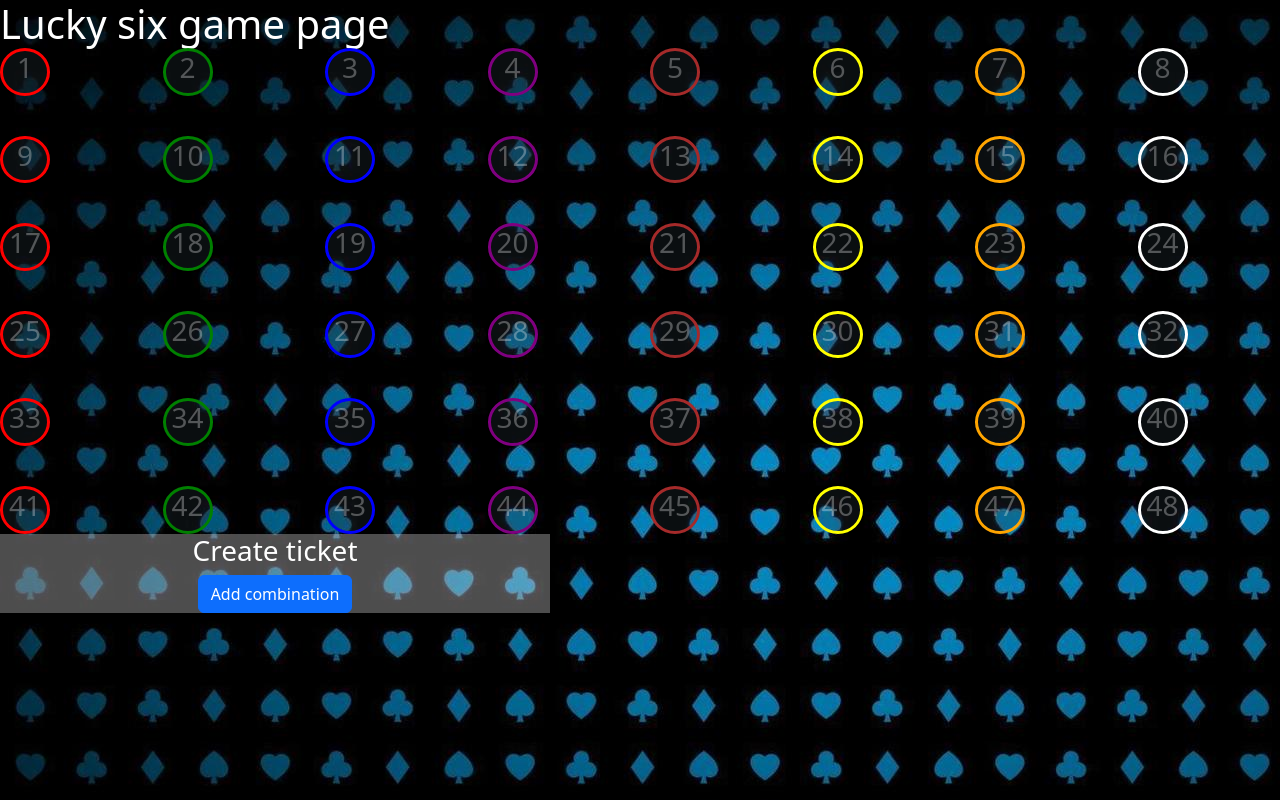
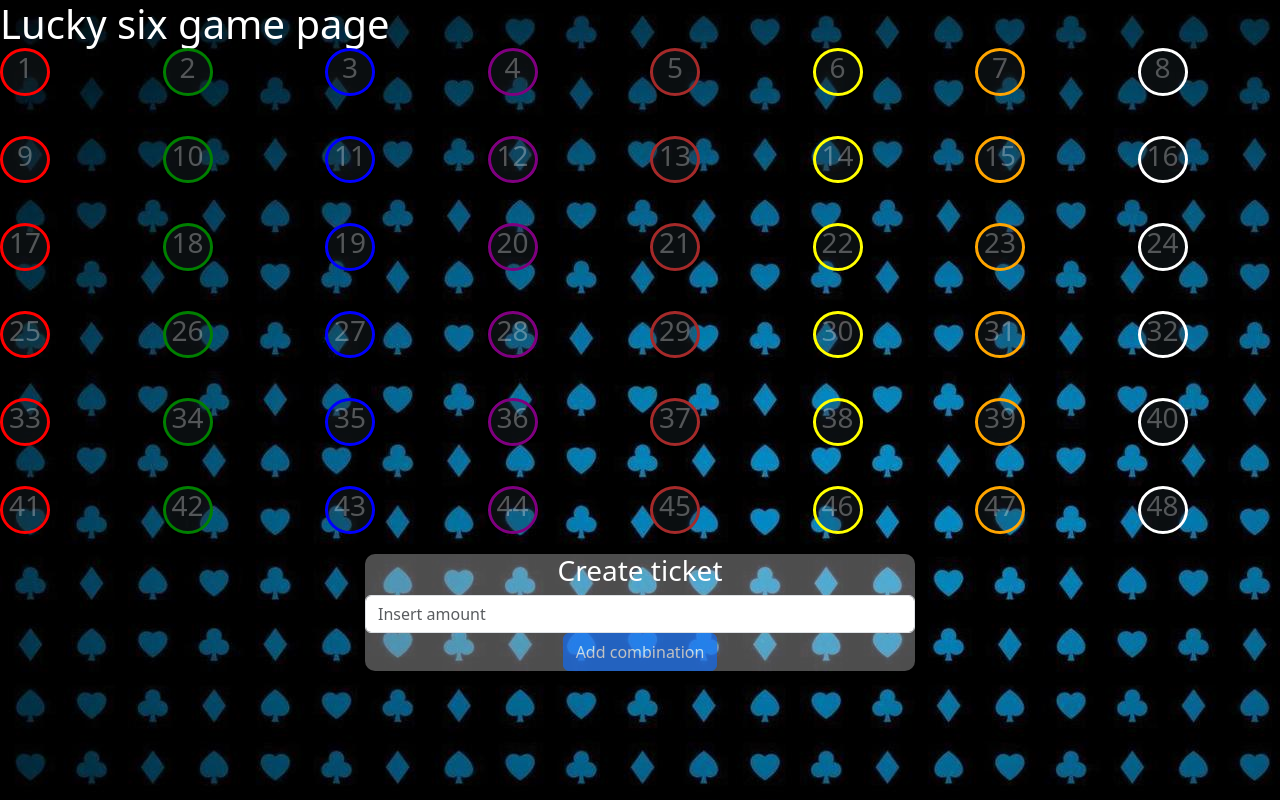
Before and after one commit to Nenadan/luckysix, a React (Create React App) app in the folder luckysix/: page / in a window 1280 px wide. Built offline with nearby package versions, Linux system fonts and the light colour scheme.

Commit message:
LS-1 layout changes

```diff
--- a/luckysix/src/Pages/LuckySixGamePage/CreateTicketComponent/CreateTicketComponent.css
+++ b/luckysix/src/Pages/LuckySixGamePage/CreateTicketComponent/CreateTicketComponent.css
@@ -6,6 +6,7 @@
 
 .create-ticket-component{
     text-align: center;
-    max-width: 550px;
     background-color: rgba(255, 255, 255, 0.3);
+    width: 550px;
+    border-radius: 10px;
 }
--- a/luckysix/src/Pages/LuckySixGamePage/CreateTicketComponent/CreateTicketComponent.jsx
+++ b/luckysix/src/Pages/LuckySixGamePage/CreateTicketComponent/CreateTicketComponent.jsx
@@ -9,11 +9,12 @@ export default function CreateTicketComponent(props){
             <div className="selected-numbers">
                 {
                     props.selectedNumbers.map((number, index)=>(
-                        <h1 key={index}>{number}</h1>
+                        <h1 key={index} style={{color: number.color}}>{number.number}</h1>
                     ))
                 }
             </div>
-            <button className="btn btn-primary">Add combination</button>
+            <input className="form-control" type="number" placeholder="Insert amount"></input>
+            <button disabled={!props.ticketCompleted} className="btn btn-primary">Add combination</button>
         </div>
     )
 }
--- a/luckysix/src/Pages/LuckySixGamePage/LuckySixGamePage.css
+++ b/luckysix/src/Pages/LuckySixGamePage/LuckySixGamePage.css
@@ -4,3 +4,9 @@
     grid-column-gap: 20px;
     grid-row-gap: 40px;
   }
+
+  .create-ticket-container{
+    display: flex;
+    justify-content: center;
+    margin-top: 20px;
+  }
--- a/luckysix/src/Pages/LuckySixGamePage/LuckySixGamePage.jsx
+++ b/luckysix/src/Pages/LuckySixGamePage/LuckySixGamePage.jsx
@@ -5,14 +5,14 @@ import CreateTicketComponent from "./CreateTicketComponent/CreateTicketComponent
 function LuckySixGamePage(props){
     const[data, setData] = useState(props.data);
     const[selectedNumbers, setSelectedNumbers] = useState([]);
+    let ticketCompleted = selectedNumbers.length >= 6 ? true : false;
 
     function AddRemoveNumbers(isSeleted, number){
         if(isSeleted){
             setSelectedNumbers(prevSelectedNumbers => [...prevSelectedNumbers, number]);
         }else{
-            setSelectedNumbers(prevSelectedNumbers => prevSelectedNumbers.filter(item => item !== number));
+            setSelectedNumbers(prevSelectedNumbers => prevSelectedNumbers.filter(item => item.number !== number.number));
         }
-        console.log(selectedNumbers);
     }
     return(
         <div className="text-white">
@@ -22,7 +22,9 @@ function LuckySixGamePage(props){
                     <NumberCircle key={index} number={number.value} color={number.color} clickmethod={AddRemoveNumbers}/>
                 ))}
             </div>
-            <CreateTicketComponent selectedNumbers={selectedNumbers}/>
+            <div className="create-ticket-container">
+                <CreateTicketComponent ticketCompleted={ticketCompleted} selectedNumbers={selectedNumbers}/>
+            </div>
         </div>
     )
 }
--- a/luckysix/src/Pages/LuckySixGamePage/NumberCircle/NumberCircle.jsx
+++ b/luckysix/src/Pages/LuckySixGamePage/NumberCircle/NumberCircle.jsx
@@ -13,7 +13,7 @@ function NumberCircle(props){
 
     useEffect(() => {
         console.log(isSeleted); // Log the updated value of isSeleted
-        props.clickmethod(isSeleted, number)
+        props.clickmethod(isSeleted, props)
         if(isSeleted){
             setClassName("number-circle number-circle-selected");
         }else{
```
